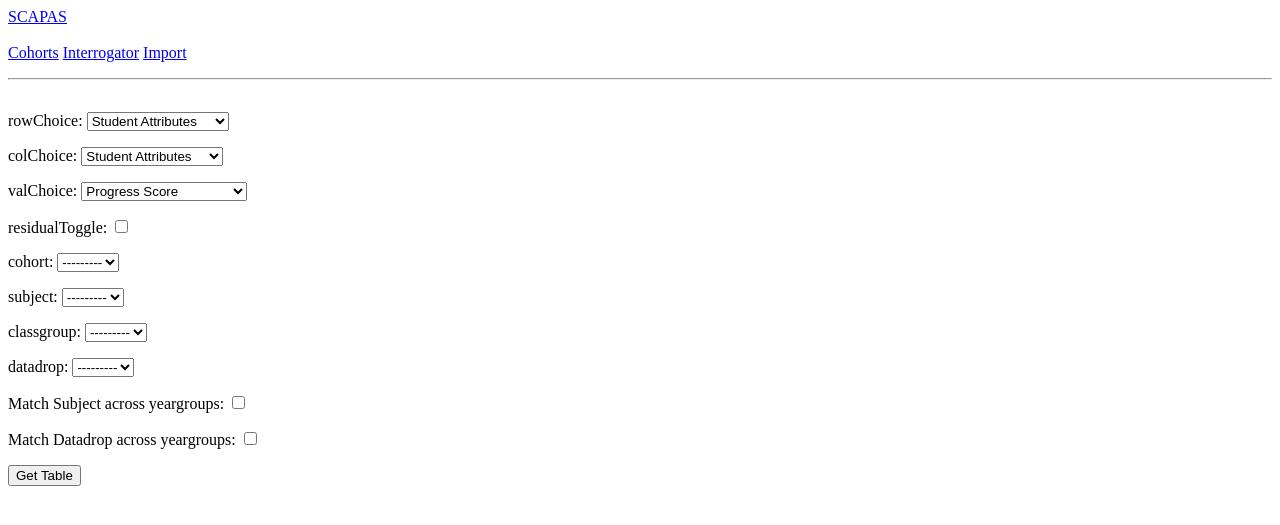
After one commit to mazjin/assessment-progress-analysis-system, a Django app: page /interrogate/ in a window 1280 px wide. The commit adds this page. Shown: the top 525 px of the page. Run offline with Django 3.2, Linux system fonts and the light colour scheme; data that the repository does not hold is empty.

Commit message:
Importation: 	-fix issue with student SEN status not being imported correctly 	-rewrite getting or creating subjects/classes to properly create classes belonging to both English Lit and Language 	-add ability to determine faculty, option status and ebacc status for subjects Reporting: 	- add data inspection/interrogation table page, which displays a dataframe constructed from user-entered filter conditions 	- edit avg_progress and get_grades to contain no filters by default 	- add functions to construct filter condition dictionaries for interrogation table, defined by user input 	- add function to calculate avg progress values for use directly in templates by prepopulating filters with latest dd and the parent object 	- edit earlier avg_progress functions for use in templates to use new function

```diff
--- a/analysis/forms.py
+++ b/analysis/forms.py
@@ -1,6 +1,6 @@
 """ forms.py file for analysis app"""
 from django import forms
-from .models import datadrop,yeargroup
+from .models import datadrop,yeargroup,subject,classgroup
 
 class importForm(forms.Form):
 		username=forms.CharField(label="uname",max_length=50)
@@ -10,3 +10,39 @@ class importForm(forms.Form):
 		dd_date=forms.DateField(label="dd_date",required=False)
 	#class Meta:
 		# dd_name=forms.CharField(label="dd",max_length=100)
+
+
+class interrogatorForm(forms.Form):
+	GROUPINGS=(
+		('student','Student Attributes'),
+		('yeargroup','Yeargroups'),
+		('datadrop','Data Drops'),
+		('classgroup','Class groups'),
+		('banding','Ability Bands'),
+		('subject','Subjects'),
+		('faculty','Faculties'),
+		('att8bucket','Attainment 8 Bucket'),
+		('subject_blocks','Subject Blocks'),
+		)
+
+	VALUES=(
+		('progress','Progress Score'),
+		('meeting','Meeting/Exceeding EAP'),
+		('exceeding','Exceeding EAP'),
+		('att8','Attainment 8'),
+		#('p8','Progress 8'),
+		('ppGap','Pupil Premium Gap'),
+		)
+
+
+	row_choice=forms.ChoiceField(label="rowChoice",choices=GROUPINGS,required=True)
+	col_choice=forms.ChoiceField(label="colChoice",choices=GROUPINGS,required=True)
+	val_choice=forms.ChoiceField(label="valChoice",choices=VALUES,required=True)
+	residual_toggle=forms.BooleanField(label="residualToggle",required=False)
+
+	yeargroup_selected=forms.ModelChoiceField(label="cohort",queryset=yeargroup.objects.all(),required=False)
+	subject_selected=forms.ModelChoiceField(label="subject",queryset=subject.objects.all(),required=False)
+	classgroup_selected=forms.ModelChoiceField(label="classgroup",queryset=classgroup.objects.all(), required=False)
+	datadrop_selected=forms.ModelChoiceField(label="datadrop",queryset=datadrop.objects.all(),required=False)
+	match_subject_by_name=forms.BooleanField(label="Match Subject across yeargroups",required=False)
+	match_datadrop_by_name=forms.BooleanField(label="Match Datadrop across yeargroups",required=False)
--- a/analysis/templates/analysis/base.html
+++ b/analysis/templates/analysis/base.html
@@ -14,7 +14,7 @@
 	<p>
 		<a href="{% url 'analysis:index' %}">SCAPAS</a>
 		<br><br>
-		<a href="{% url 'analysis:yeargroups' %}"> Cohorts</a>  <a href="{% url 'analysis:importPrompt' %}">Import</a>
+		<a href="{% url 'analysis:yeargroups' %}"> Cohorts</a>  <a href="{% url 'analysis:interrogate' %}">Interrogator</a>  <a href="{% url 'analysis:importPrompt' %}">Import</a>
 		<hr>
 	</p>
 
--- /dev/null
+++ b/analysis/templates/analysis/interrogatorNew.html
@@ -0,0 +1,14 @@
+{% extends 'analysis/base.html' %}
+{% block content %}
+<div style="float: left;">
+	<form action="{% url 'analysis:interrogate'%}" method="post">
+		{% csrf_token %}
+		{{form.as_p}}
+		<input type="submit" value="Get Table"/>
+	</form>
+</div>
+<div >
+	{{outputTable|safe}}
+</div>
+
+{%endblock content%}
--- a/analysis/templates/analysis/yeargroupByClasses.html
+++ b/analysis/templates/analysis/yeargroupByClasses.html
@@ -21,7 +21,7 @@
 			<td>{{class.staff}}</td>
 			<td> {%for subj in class.subject.all %} {{subj.name}} {% endfor %}</td>
 			<td>{{class.class_size}}</td>
-			<td>{{class.avg_progress}}</td>
+			<td>{{class.avg_progress_template}}</td>
 
 			<td>{{class.avg_progress_lower}}</td>
 			<td>{{class.avg_progress_middle}}</td>
--- a/analysis/templates/analysis/yeargroupBySubjects.html
+++ b/analysis/templates/analysis/yeargroupBySubjects.html
@@ -24,7 +24,7 @@
 			{{st}}
 			{%endfor%}
 			</td>
-			<td>{{subj.avg_progress}}</td>
+			<td>{{subj.avg_progress_template}}</td>
 			<td>{{subj.avg_progress_lower}}</td>
 			<td>{{subj.avg_progress_middle}}</td>
 			<td>{{subj.avg_progress_higher}}</td>
--- a/analysis/urls.py
+++ b/analysis/urls.py
@@ -12,6 +12,7 @@ urlpatterns=[
 	url(r'^classes/(?P<cohort_string>\d{4}-\d{4})$',views.yeargroupClasses,name='yeargroupClasses'),
 	url(r'^subjects/(?P<cohort_string>\d{4}-\d{4})$',views.yeargroupSubjects,name='yeargroupSubjects'),
 	url(r'^import/$',views.importPrompt,name="importPrompt"),
+	url(r'^interrogate/$',views.interrogate,name="interrogate"),
 	#url(r'^quickquery/$',views.quickDisplayDF, name="quickDisplayDF"),
 	url(r'^classes/(?P<cohort_string>\d{4}-\d{4})/(?P<subject_string>.*)$',views.subjAssessment,name='subjAssessment'),
 ]
--- a/analysis/views.py
+++ b/analysis/views.py
@@ -2,11 +2,13 @@ from django.shortcuts import render
 from .models import *
 from .sisraTools import *
 from selenium import webdriver
-from .forms import importForm
+from .forms import importForm,interrogatorForm
 from django.http import HttpResponseRedirect
 from assessment import settings
 import sqlite3
 import time
+import pandas as pd
+import numpy as np
 #from data_interrogator import views
 
 # Create your views here.
@@ -38,6 +40,45 @@ def subjAssessment(request,cohort_string,subject_string):
 	classes=selected_subject.classgroup_set.order_by('subject','class_code')
 	context={'subject':selected_subject,'classes':classes}
 	return render(request,'analysis/subjAssessment.html',context)
+
+def get_subject_type_info(subj_name):
+	ebacc_bool=False
+	option_bool=True
+	faculty=None
+	bkt="op"
+	if "English" in subj_name:
+		bkt="en"
+		ebacc_bool=True
+		option_bool=False
+		faculty="English"
+	elif "Math" in subj_name:
+		bkt="ma"
+		ebacc_bool=True
+		option_bool=False
+		faculty="Maths"
+	elif "Science" in subj_name:
+		bkt="eb"
+		ebacc_bool=True
+		if subj_name=="Computer Science":
+			faculty="IT"
+		else:
+			option_bool=False
+			faculty="Science"
+	elif subj_name in ["History","Geography"]:
+		bkt="eb"
+		ebacc_bool=True
+		faculty="Humanities"
+	elif subj_name in ["Spanish","French","MFL"]:
+		bkt="eb"
+		ebacc_bool=True
+		faculty="MFL"
+	elif "Business" in subj_name or "ICT" in subj_name:
+		faculty="IT"
+	elif "Food" in subj_name or "Materials" in subj_name:
+		faculty="Technology"
+	elif subj_name in ["Art","Drama","Music","Media Studies"]:
+		faculty="Arts"
+	return ebacc_bool,option_bool,faculty,bkt
 
 def importPrompt(request):
 	if request.method !="POST":
@@ -97,7 +138,7 @@ def importPrompt(request):
 						banding=band,
 						eal=stu['eal']=="Yes",
 						pp=stu['pp']=="Yes",
-						sen=stu['sen'],
+						sen=stu['sen'][0],
 						lac=stu['lac']=="Yes",
 						fsm_ever=stu['fsm_ever']=="Yes")
 					created_student.save()
@@ -140,23 +181,44 @@ def importPrompt(request):
 				try:
 					gr['subject']=subject.objects.get(name=gr['Qualification Name'],cohort=form.cleaned_data.get('cohort'))
 					gr['method']=gr['subject'].method
+					if gr['subject'].name=="English Literature":
+						class_subject=[gr['subject'],subject.objects.get(name="English Language", cohort=form.cleaned_data.get('cohort'))]
+					elif gr['subject'].name=="English Language":
+						class_subject=[gr['subject'],subject.objects.get(name="English Literature", cohort=form.cleaned_data.get('cohort'))]
+					else:
+						class_subject=[gr['subject']]
 				except:
-					if "English" in gr['Qualification Name']:
-						bkt="en"
-					elif "Math" in gr['Qualification Name']:
-						bkt="ma"
-					elif "Science" in gr['Qualification Name'] or gr['Qualification Name'] in ["History","Geography","French","Spanish","MFL"]:
-						bkt="eb"
-					else:
-						bkt="op"
+					# if "English" in gr['Qualification Name']:
+						# bkt="en"
+					# elif "Math" in gr['Qualification Name']:
+						# bkt="ma"
+					# elif "Science" in gr['Qualification Name'] or gr['Qualification Name'] in ["History","Geography","French","Spanish","MFL"]:
+						# bkt="eb"
+					# else:
+						# bkt="op"
 					mtd=gradeMethod.objects.filter(text=gr['Type'])
 					if len(mtd)<1:
 						mtd=gradeMethod.objects.filter(vals__name__contains=gr['Grade'])
 					if len(mtd)>=1:
 						gr['method']=mtd[0]
-					gr['subject'],subject_created=subject.objects.get_or_create(name=gr['Qualification Name'],cohort=form.cleaned_data.get('cohort'),defaults={'method':gr['method'],'attainment8bucket':bkt})
+					ebacc_bool,option_bool,faculty,bkt=get_subject_type_info(gr['Qualification Name'])
+					gr['subject'],subject_created=subject.objects.get_or_create(name=gr['Qualification Name'],cohort=form.cleaned_data.get('cohort'),defaults={'method':gr['method'],'attainment8bucket':bkt,'faculty':faculty,'ebacc_subject':ebacc_bool,'option_subject':option_bool})
 					if subject_created:
 						created_subjects.append(gr['subject'].__str__())
+					if "English L" in gr['Qualification Name']:
+						if "Literature" in gr['Qualification Name']:
+							other_subj, subject_created=subject.objects.get_or_create(name="English Language",cohort=form.cleaned_data.get('cohort'),defaults={'method':gr['method'],'attainment8bucket':bkt,'faculty':faculty,'ebacc_subject':ebacc_bool,'option_subject':option_bool})
+						elif "Language" in gr['Qualification Name']:
+							other_subj, subject_created=subject.objects.get_or_create(name="English Literature",cohort=form.cleaned_data.get('cohort'),defaults={'method':gr['method'],'attainment8bucket':bkt,'faculty':faculty,'ebacc_subject':ebacc_bool,'option_subject':option_bool})
+						class_subject=[gr['subject'],other_subj]
+						if subject_created:
+							created_subjects.append(other_subj.__str__())
+					else:
+						class_subject=[gr['subject']]
+
+
+
+
 				try:
 					gr_value=gr['Grade']
 					if isinstance(gr_value,float):
@@ -193,7 +255,7 @@ def importPrompt(request):
 					staff_string=" ".join(gr['staff'])
 				else:
 					staff_string=gr['staff'][0]
-				gr['classgroup'],classgroup_created=classgroup.objects.get_or_create(class_code=gr['Class'],defaults={'cohort':form.cleaned_data.get('cohort'),'staff':staff_string,'subject':[gr['subject']]})
+				gr['classgroup'],classgroup_created=classgroup.objects.get_or_create(class_code=gr['Class'],defaults={'cohort':form.cleaned_data.get('cohort'),'staff':staff_string,'subject':class_subject})
 				if classgroup_created:
 					created_classes.append(gr['Class'])
 				new_grades_df.loc[ii]=gr
@@ -230,6 +292,46 @@ def importPrompt(request):
 			return render(request,'analysis/quickDisplayDF.html',context)
 	context={'form':form}
 	return render(request,'analysis/importPrompt.html',context)
-# def interrogate(request):
-	# print(dir(views))
-	# return views.InterrogationRoom.as_view(template_name="analysis/interrogator.html")(request)
+
+def interrogate(request):
+	if request.method !="POST":
+		form=interrogatorForm()
+	else:
+		form=interrogatorForm(data=request.POST)
+		if form.is_valid():
+			filters={}
+			for grp in [('yeargroup','cohort',""),('subject','subject',"name"),('classgroup','classgroup',""),('datadrop','datadrop',"name")]:
+				if form.cleaned_data.get(grp[0]+'_selected') and grp[2]!="" and form.cleaned_data.get('match_'+grp[0]+'_by_name')==True:
+					filters[grp[1]+"__"+grp[2]]=getattr(form.cleaned_data.get(grp[0]+'_selected'),grp[2])
+				elif form.cleaned_data.get(grp[0]+"_selected"):
+					filters[grp[1]]=form.cleaned_data.get(grp[0]+'_selected')
+
+			# if form.cleaned_data.get('yeargroup_selected'):
+				# filters['cohort']=form.cleaned_data.get('yeargroup_selected')
+			# if form.cleaned_data.get('subject_selected'):
+				# filters['subject']=form.cleaned_data.get('subject_selected')
+			# if form.cleaned_data.get('classgroup_selected'):
+				# filters['classgroup']=form.cleaned_data.get('classgroup_selected')
+			# if form.cleaned_data.get('datadrop_selected'):
+				# filters['datadrop']=form.cleaned_data.get('datadrop_selected')
+
+			rfilters=get_default_filters_dict(form.cleaned_data.get('row_choice'),**filters)
+			cfilters=get_default_filters_dict(form.cleaned_data.get('col_choice'),**filters)
+			if not 'datadrop' in filters and not 'datadrop__name' in filters:
+				filters['datadrop__name__contains']=""
+			print(filters)
+			#outputTable=form.cleaned_data.get('datadrop_selected').avg_progress_df_filters_col(cfilters,rfilters,filters).to_html
+			outputTable=datadrop.objects.all()[0].avg_progress_df_filters_col(cfilters,rfilters,filters)
+			if form.cleaned_data.get('residual_toggle'):
+				residual_mask=pd.DataFrame()
+				outputTable.replace(to_replace="-",value=np.nan,inplace=True)
+				residual_mask['All']=outputTable['All']
+				for c in outputTable.columns:
+					residual_mask[c]=outputTable['All']
+				outputTable=outputTable-residual_mask
+				outputTable.fillna(value="-",inplace=True)
+			outputTable=outputTable.to_html
+			context={'form':form,'outputTable':outputTable}
+			return render(request,'analysis/interrogatorNew.html',context)
+	context={'form':form,'outputTable':""}
+	return render(request,'analysis/interrogatorNew.html',context)
```
Also changed, not shown: analysis/models.py (+135 -10 lines).
